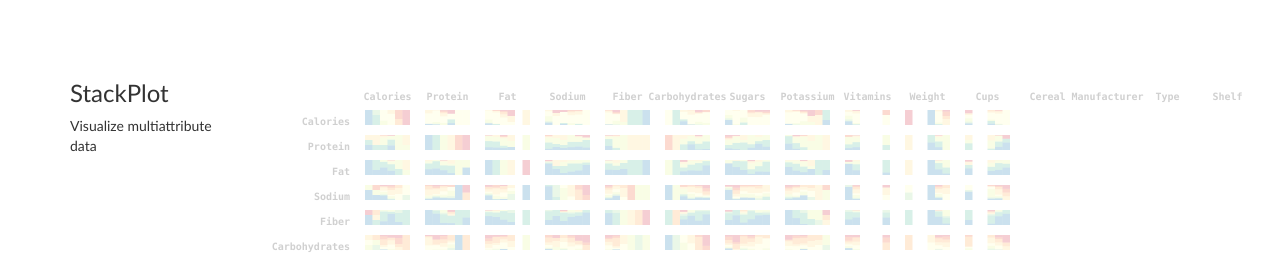
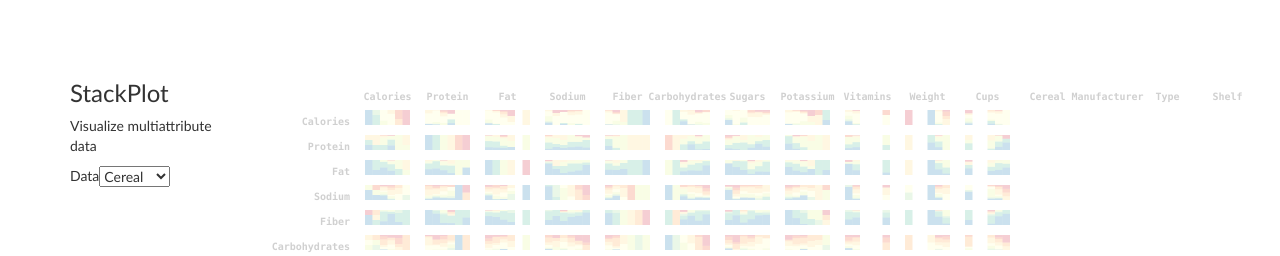
Before and after one commit to lliquid/stackplot, a website: page index.html in a window 1280 px wide. Shown: the top 256 px of the page. Drawn offline with Linux system fonts and the light colour scheme.

```diff
--- a/index.html
+++ b/index.html
@@ -33,6 +33,11 @@
                 <div class="col-md-2">
                     <h3>StackPlot</h3>
                     <p>Visualize multiattribute data<p>
+                    <p style="float:left">Data </p>
+                    <select id="select-existing">
+                        <option name="" value="">Cereal</option>
+                        <option name="" value="">Flowers</option>
+                    </select>
                 </div>
                 <div class="col-md-10">
                     <svg id="canvas" width="1200" height="800"></svg>
```
